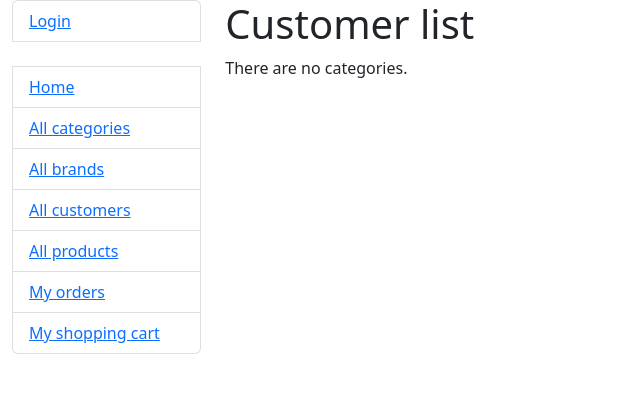
After one commit to vladislav-tsybuliak1/shop-wise, a Django app: page /customers/ in a window 1280 px wide. The commit adds this page. Shown: the top 393 px of the page, without its empty margins (0-640 px from the left). Run offline with Django 5.2, Linux system fonts and the light colour scheme; data that the repository does not hold is empty.

Commit message:
Add customer list view & customer list template

```diff
--- a/store/urls.py
+++ b/store/urls.py
@@ -6,6 +6,7 @@ from store.views import (
     ProductDetailView,
     OrderListView,
     OrderDetailView,
+    CustomerListView,
     CategoryListView,
     BrandListView,
     cart_detail,
@@ -19,6 +20,7 @@ urlpatterns = [
     path("products/<int:pk>/", ProductDetailView.as_view(), name="product-detail"),
     path("orders/", OrderListView.as_view(), name="order-list"),
     path("orders/<int:pk>/", OrderDetailView.as_view(), name="order-detail"),
+    path("customers/", CustomerListView.as_view(), name="customer-list"),
     path("categories/", CategoryListView.as_view(), name="category-list"),
     path("brands/", BrandListView.as_view(), name="brand-list"),
     path("cart/", cart_detail, name="cart-detail"),
--- a/store/views.py
+++ b/store/views.py
@@ -85,6 +85,13 @@ class BrandListView(generic.ListView):
     paginate_by = 5
     queryset = Brand.objects.prefetch_related("products")
 
+
+class CustomerListView(generic.ListView):
+    model = get_user_model()
+    paginate_by = 5
+    queryset = get_user_model().objects.prefetch_related("orders")
+
+
 def cart_detail(request: HttpRequest) -> HttpResponse:
     shopping_cart, created = ShoppingCart.objects.get_or_create(customer=request.user)
     cart_items = shopping_cart.cart_items.select_related("product")
--- a/templates/includes/sidebar.html
+++ b/templates/includes/sidebar.html
@@ -15,7 +15,8 @@
   <li class="list-group-item"><a href="{% url 'store:index' %}">Home</a></li>
   <li class="list-group-item"><a href="{% url 'store:category-list' %}">All categories</a></li>
   <li class="list-group-item"><a href="{% url 'store:brand-list' %}">All brands</a></li>
+  <li class="list-group-item"><a href="{% url 'store:customer-list' %}">All customers</a></li>
   <li class="list-group-item"><a href="{% url 'store:product-list' %}">All products</a></li>
-  <li class="list-group-item"><a href="{% url 'store:order-list' %}">Orders</a></li>
-  <li class="list-group-item"><a href="{% url 'store:cart-detail' %}">ShoppingCart</a></li>
+  <li class="list-group-item"><a href="{% url 'store:order-list' %}">My orders</a></li>
+  <li class="list-group-item"><a href="{% url 'store:cart-detail' %}">My shopping cart</a></li>
 </ul>
--- /dev/null
+++ b/templates/store/customer_list.html
@@ -0,0 +1,30 @@
+{% extends "base.html" %}
+{% block content %}
+  <h1>
+    Customer list
+  </h1>
+  {% if customer_list %}
+    <table class="table">
+      <tr>
+        <th>Username</th>
+        <th>Full name</th>
+        <th>Is staff</th>
+        <th>Phone number</th>
+        <th>Address</th>
+        <th>Orders</th>
+      </tr>
+    {% for customer in customer_list %}
+      <tr>
+        <td>{{ customer.get_username }}</td>
+        <td>{{ customer.get_full_name }}</td>
+        <td>{{ customer.is_staff }}</td>
+        <td>{{ customer.phone_number }}</td>
+        <td>{{ customer.address }}</td>
+        <td>{{ customer.orders.count }}</td>
+      </tr>
+    {% endfor %}
+    </table>
+    {% else %}
+      <p>There are no categories.</p>
+    {% endif %}
+{% endblock %}
```
